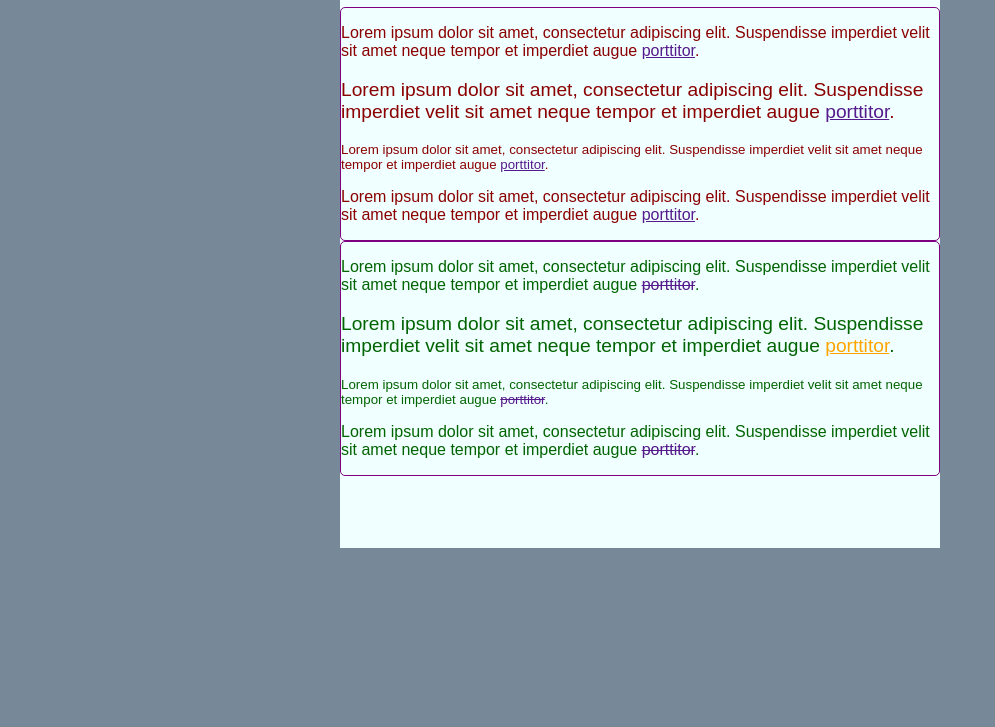
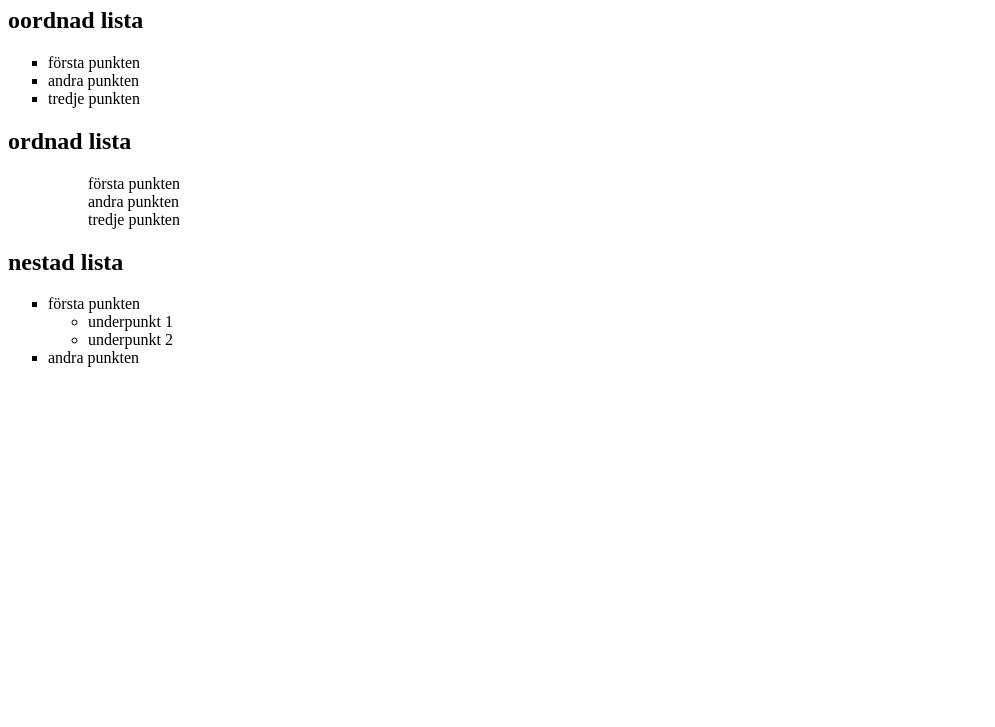
Before and after one commit to hannesnordenberg-sudo/bomboman, a plain HTML site: page index.html in a window 1280 px wide. Shown: the part 73-800 px from the top of the page, without its empty margins (0-995 px from the left). Drawn offline with Linux system fonts and the light colour scheme.

Commit message:
Add files via upload

```diff
--- a/index.html
+++ b/index.html
@@ -1,47 +1,34 @@
 <!DOCTYPE html>
 <html lang="sv">
-  <head>
-    <meta charset="utf-8" />
-    <title>Uppgift 1 centrera</title>
-    <link href="uppgift1style.css" rel="stylesheet" type="text/css">
-  </head>
+<head>
+    <link rel="stylesheet" href="styles.css">
+    <meta charset="UTF-8">
+    <meta name="viewport" content="width=device-width", initial-scale="1.0">
+    <title>listor i HTML</title>
+</head>
 <body>
-<h1>Uppgift 1 centrera</h1>
-<div id="billy">
-  <p>
-    Lorem ipsum dolor sit amet, consectetur adipiscing elit.
-    Suspendisse imperdiet velit sit amet neque tempor et imperdiet augue <a href="">porttitor</a>.
-  </p>
-  <p class="two">
-    Lorem ipsum dolor sit amet, consectetur adipiscing elit.
-    Suspendisse imperdiet velit sit amet neque tempor et imperdiet augue <a href="">porttitor</a>.
-  </p>
-  <p class="three">
-    Lorem ipsum dolor sit amet, consectetur adipiscing elit.
-    Suspendisse imperdiet velit sit amet neque tempor et imperdiet augue <a href="">porttitor</a>.
-  </p>
-  <p>
-    Lorem ipsum dolor sit amet, consectetur adipiscing elit.
-    Suspendisse imperdiet velit sit amet neque tempor et imperdiet augue <a href="">porttitor</a>.
-  </p>
-</div>
-<div id="bob">
-  <p>
-    Lorem ipsum dolor sit amet, consectetur adipiscing elit.
-    Suspendisse imperdiet velit sit amet neque tempor et imperdiet augue <a href="">porttitor</a>.
-  </p>
-  <p class="two">
-    Lorem ipsum dolor sit amet, consectetur adipiscing elit.
-    Suspendisse imperdiet velit sit amet neque tempor et imperdiet augue <a href="">porttitor</a>.
-  </p>
-  <p class="three">
-    Lorem ipsum dolor sit amet, consectetur adipiscing elit.
-    Suspendisse imperdiet velit sit amet neque tempor et imperdiet augue <a href="">porttitor</a>.
-  </p>
-  <p>
-    Lorem ipsum dolor sit amet, consectetur adipiscing elit.
-    Suspendisse imperdiet velit sit amet neque tempor et imperdiet augue <a href="">porttitor</a>.
-  </p>
-</div>
+    <h1>listor i HTML</h1>
+    <h2>oordnad lista</h2>
+    <ul>
+        <li>första punkten</li>
+        <li>andra punkten</li>
+        <li>tredje punkten</li>
+    </ul>
+    <h2>ordnad lista</h2>
+    <ol>
+    <ol>första punkten</ol>
+    <ol>andra punkten</ol>
+    <ol>tredje punkten</ol>
+    </ol>
+    <h2>nestad lista</h2>
+    <ul>
+        <li>första punkten</li>
+            <ul>
+                <li>underpunkt 1</li>
+                <li>underpunkt 2</li>
+            </ul>
+        </li>
+        <li>andra punkten</li>
+    </ul>
 </body>
 </html>
--- /dev/null
+++ b/styles.css
@@ -0,0 +1,11 @@
+ul {
+    list-style-type: square;
+}
+
+ol {
+    list-style-type: circle;
+}
+
+ul ul {
+    list-style-type: circle;
+}
```
